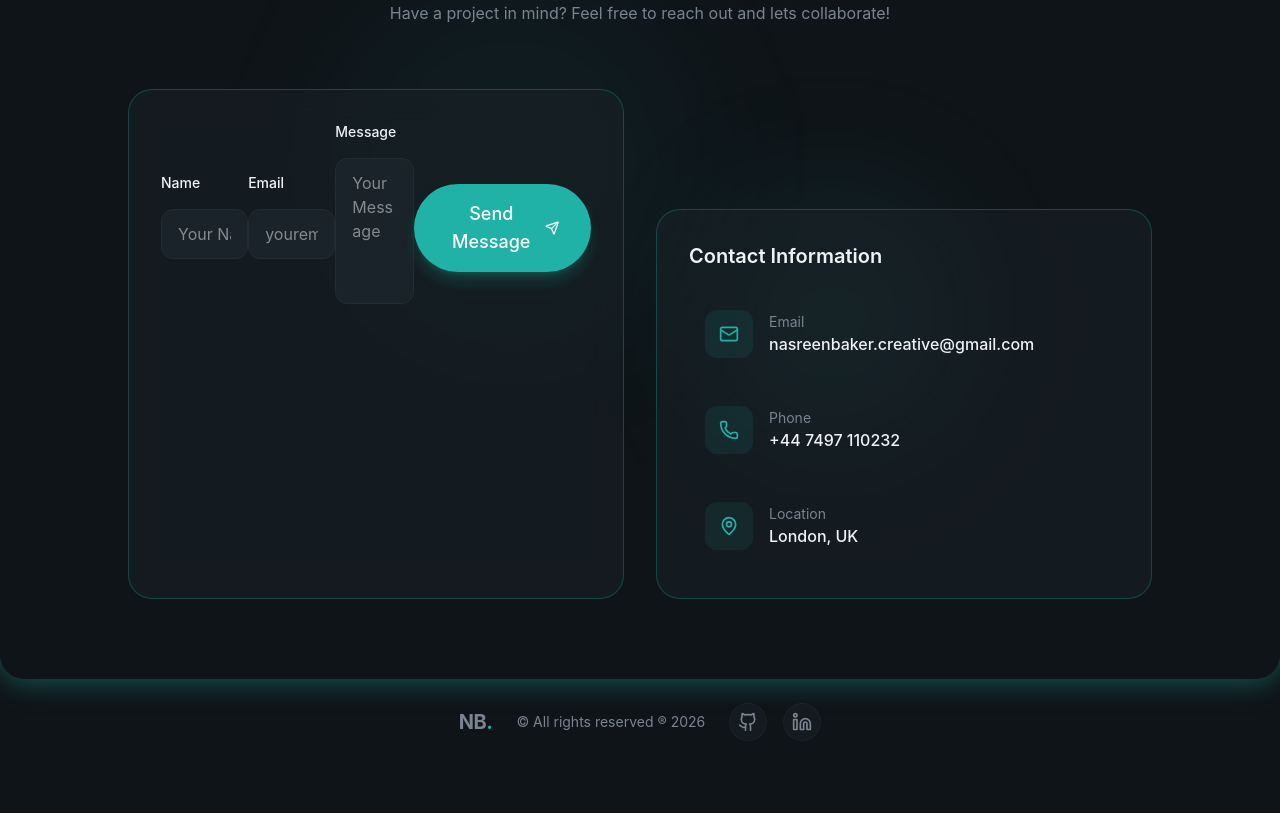
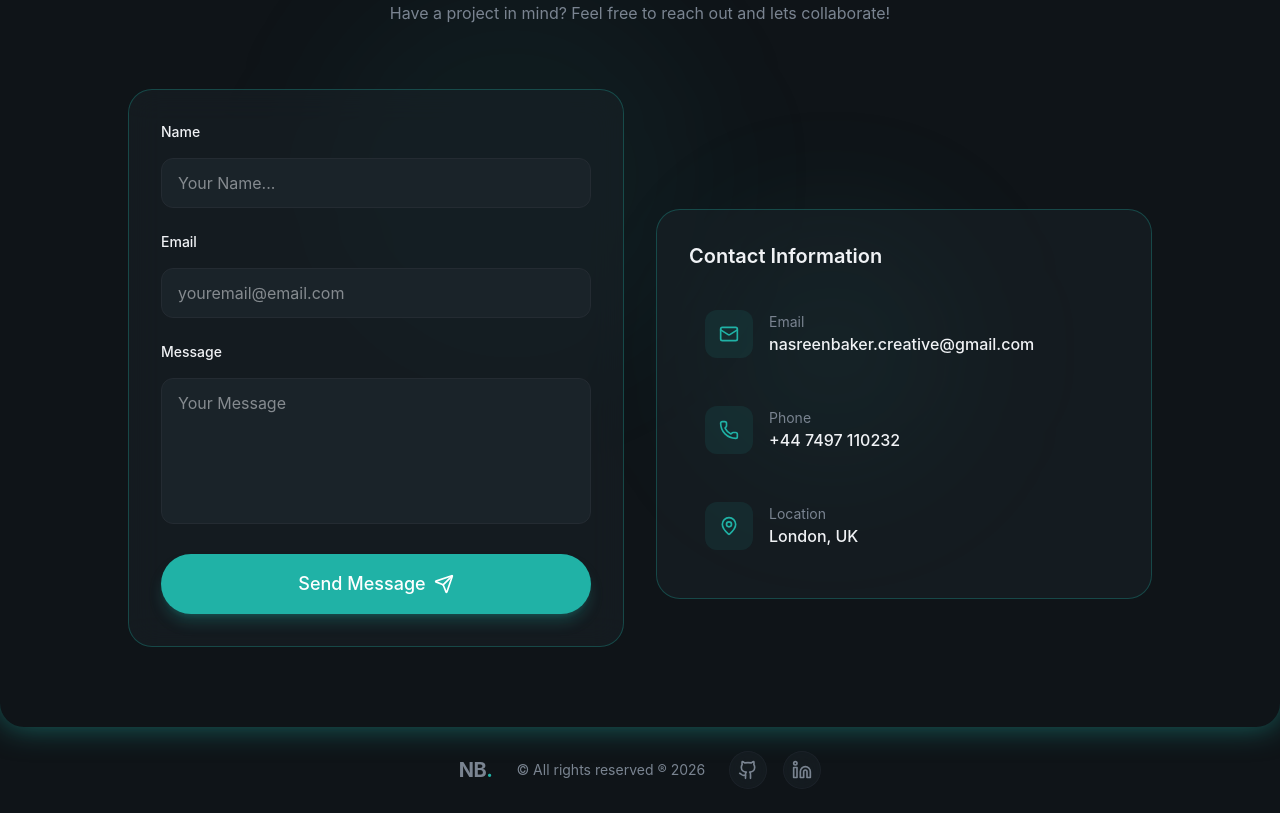
Before and after one commit to STEM-Girlie/React-TailwindCSS-Personal-Portfolio, a React (Vite) app: page / in a window 1280 px wide. Shown: the part 5880-6693 px from the top of the page. Before the commit the page ends 6645 px from the top, so only its background shows below. Built offline with nearby package versions, Linux system fonts and the light colour scheme.

Commit message:
undid changes

```diff
--- a/src/sections/Contact.jsx
+++ b/src/sections/Contact.jsx
@@ -113,10 +113,7 @@ rounded-full blur-3xl"
 
         <div className="grid lg:grid-cols-2 gap-8 w-full max-w-5xl mx-auto ">
           <div className="glass p-8 rounded-3xl border border-primary/30 animate-fade-in animation-delay-400 ">
-            <form
-              className="space-y-6 container mx-auto flex items-center"
-              onSubmit={handleSubmit}
-            >
+            <form className="space-y-6 " onSubmit={handleSubmit}>
               <div>
                 <label
                   htmlFor="name"
```
